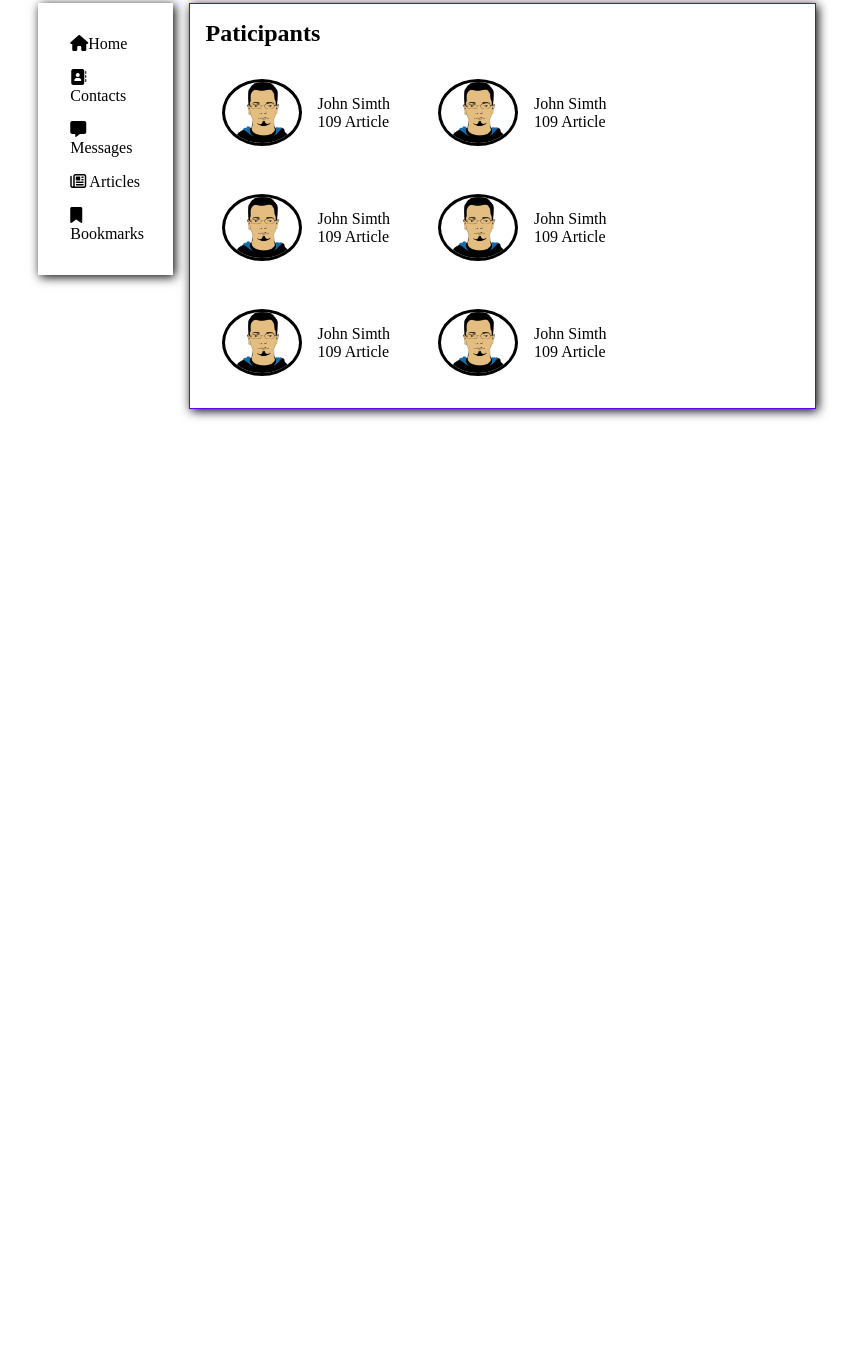
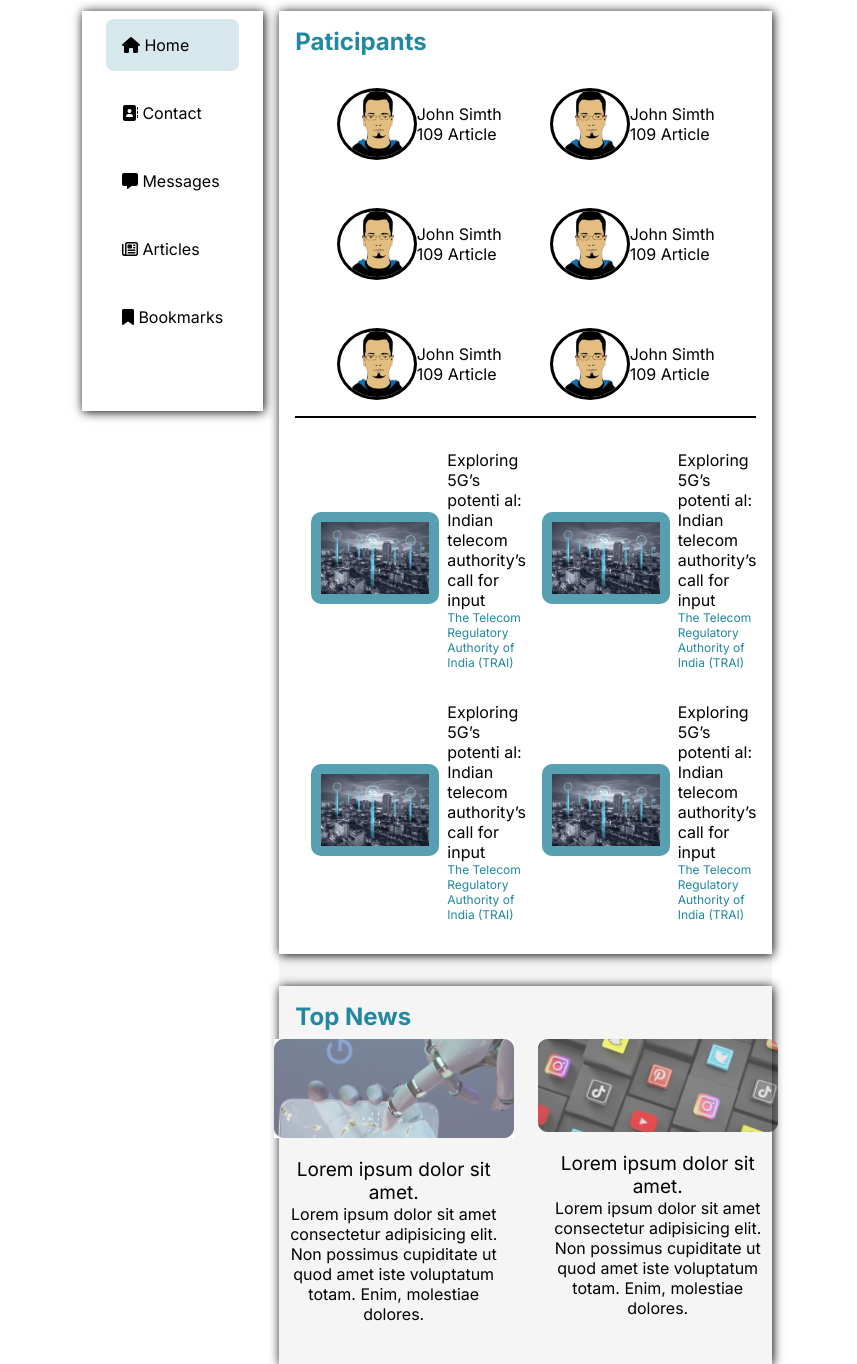
Before and after one commit to ozkan-aladdn/Profile-site, a plain HTML site: page index.html in a window 1280 px wide. Shown: the part 157-1521 px from the top of the page, without its empty margins (213-1070 px from the left). Before the commit the page ends 800 px from the top, so only its background shows below. Drawn offline with Linux system fonts and the light colour scheme.

Commit message:
proje-finish

```diff
--- a/index.html
+++ b/index.html
@@ -3,7 +3,7 @@
   <head>
     <meta charset="UTF-8" />
     <meta name="viewport" content="width=device-width, initial-scale=1.0" />
-    <title>Document</title>
+    <title>News Posting</title>
     <link rel="stylesheet" href="style.css" />
     <link
       rel="stylesheet"
@@ -46,12 +46,16 @@
       <div class="main">
         <div class="sidebar">
           <ul>
-            <li> <i class="fa-solid fa-house"></i>Home</li>
-            <li><i class="fa-solid fa-address-book"></i>Contacts</li>
-            <li><i class="fa-solid fa-message"></i>Messages</li>
-            <li><i class="fa-regular fa-newspaper"></i>
-              Articles</li>
-            <li><i class="fa-solid fa-bookmark"></i>Bookmarks</li>
+            <li class="home"><i class="fa-solid fa-house"></i> Home</li>
+            <li><i class="fa-solid fa-address-book"></i> Contact</li>
+            <li><i class="fa-solid fa-message"></i> Messages</li>
+            <li><i class="fa-regular fa-newspaper"></i> Articles</li>
+            <li><i class="fa-solid fa-bookmark"></i> Bookmarks</li>
+            <li></li>
+            <li></li>
+            <li></li>
+            <li></li>
+            <li></li>
           </ul>
         </div>
 
@@ -60,36 +64,137 @@
             <h2>Paticipants</h2>
             <div class="cards">
               <div class="card">
-                <img src="./img/participantAvatar.png" alt="">
-                <div class="text"><span>John Simth</span>
-                <p>109 Article</p></div>
+                <img src="./img/participantAvatar.png" alt="" />
+                <div class="text">
+                  <span>John Simth</span>
+                  <p>109 Article</p>
+                </div>
               </div>
               <div class="card">
-                <img src="./img/participantAvatar.png" alt="">
-                <div class="text"><span>John Simth</span>
-                  <p>109 Article</p></div>
+                <img src="./img/participantAvatar.png" alt="" />
+                <div class="text">
+                  <span>John Simth</span>
+                  <p>109 Article</p>
+                </div>
               </div>
               <div class="card">
-                <img src="./img/participantAvatar.png" alt="">
-                <div class="text"><span>John Simth</span>
-                  <p>109 Article</p></div>
+                <img src="./img/participantAvatar.png" alt="" />
+                <div class="text">
+                  <span>John Simth</span>
+                  <p>109 Article</p>
+                </div>
               </div>
               <div class="card">
-                <img src="./img/participantAvatar.png" alt="">
-                <div class="text"><span>John Simth</span>
-                  <p>109 Article</p></div>
+                <img src="./img/participantAvatar.png" alt="" />
+                <div class="text">
+                  <span>John Simth</span>
+                  <p>109 Article</p>
+                </div>
               </div>
               <div class="card">
-                <img src="./img/participantAvatar.png" alt="">
-                <div class="text"><span>John Simth</span>
-                  <p>109 Article</p></div>
+                <img src="./img/participantAvatar.png" alt="" />
+                <div class="text">
+                  <span>John Simth</span>
+                  <p>109 Article</p>
+                </div>
               </div>
               <div class="card">
-                <img src="./img/participantAvatar.png" alt="">
-                <div class="text"><span>John Simth</span>
-                  <p>109 Article</p></div>
+                <img src="./img/participantAvatar.png" alt="" />
+                <div class="text">
+                  <span>John Simth</span>
+                  <p>109 Article</p>
+                </div>
               </div>
+            </div>
 
+            <div class="rightmenu-botton">
+              <div class="box">
+                <div class="box-img"><img src="./img/new.jpg" alt="" /></div>
+                <div class="text-main">
+                  <div class="text2">
+                    <p>
+                      Exploring 5G’s potenti al: Indian telecom authority’s call
+                      for input
+                    </p>
+                    <div class="text3">
+                      The Telecom Regulatory Authority of India (TRAI)
+                    </div>
+                  </div>
+                </div>
+              </div>
+              <div class="box">
+                <div class="box-img"><img src="./img/new.jpg" alt="" /></div>
+                <div class="text-main">
+                  <div class="text2">
+                    <p>
+                      Exploring 5G’s potenti al: Indian telecom authority’s call
+                      for input
+                    </p>
+                    <div class="text3">
+                      The Telecom Regulatory Authority of India (TRAI)
+                    </div>
+                  </div>
+                </div>
+              </div>
+              <div class="box">
+                <div class="box-img"><img src="./img/new.jpg" alt="" /></div>
+                <div class="text-main">
+                  <div class="text2">
+                    <p>
+                      Exploring 5G’s potenti al: Indian telecom authority’s call
+                      for input
+                    </p>
+                    <div class="text3">
+                      The Telecom Regulatory Authority of India (TRAI)
+                    </div>
+                  </div>
+                </div>
+              </div>
+              <div class="box">
+                <div class="box-img"><img src="./img/new.jpg" alt="" /></div>
+                <div class="text-main">
+                  <div class="text2">
+                    <p>
+                      Exploring 5G’s potenti al: Indian telecom authority’s call
+                      for input
+                    </p>
+                    <div class="text3">
+                      The Telecom Regulatory Authority of India (TRAI)
+                    </div>
+                  </div>
+                </div>
+              </div>
+            </div>
+          </div>
+
+          <div class="rightmenu-botton2">
+            <div class="title">
+              <h2>Top News</h2>
+            </div>
+
+            <div class="select">
+              <div class="select1">
+                <img src="./img/Rectangle_2.jpg" alt="" />
+                <div class="metin">
+                  <p class="baslik">Lorem ipsum dolor sit amet.</p>
+                  <p>
+                    Lorem ipsum dolor sit amet consectetur adipisicing elit. Non
+                    possimus cupiditate ut quod amet iste voluptatum totam.
+                    Enim, molestiae dolores.
+                  </p>
+                </div>
+              </div>
+              <div class="select1">
+                <img src="./img/Rectangle_1.png" alt="" />
+                <div class="metin">
+                  <p class="baslik">Lorem ipsum dolor sit amet.</p>
+                  <p>
+                    Lorem ipsum dolor sit amet consectetur adipisicing elit. Non
+                    possimus cupiditate ut quod amet iste voluptatum totam.
+                    Enim, molestiae dolores.
+                  </p>
+                </div>
+              </div>
             </div>
           </div>
         </div>
--- a/style.css
+++ b/style.css
@@ -1,8 +1,11 @@
+@import url("https://fonts.googleapis.com/css2?family=Inter:wght@100..900&display=swap");
+
 * {
   margin: 0;
   padding: 0;
   box-sizing: border-box;
   /* border: 1px solid red; */
+  font-family: "Inter", sans-serif;
 }
 
 .container {
@@ -62,37 +65,49 @@
 .main {
   display: flex;
   justify-content: center;
-  width: 70%;
-
+  width: 55%;
   margin: auto;
-  margin-top: 1rem;
+  margin-top: 1.5rem;
   gap: 1rem;
 }
 
 .sidebar {
-  width: 15%;
+  border: none;
+  box-shadow: 1px 1px 10px;
   height: 50vh;
 }
 
 .sidebar ul {
   display: flex;
   flex-direction: column;
-  padding: 2rem;
-
+  justify-content: center;
+  flex-wrap: wrap;
+  padding: 0.5rem 1.5rem;
   gap: 1rem;
 
   /* border: 1px solid red; */
-  box-shadow: 2px 2px 10px;
 }
 .sidebar ul li {
   list-style-type: none;
+  padding: 1rem;
+  font-size: 1rem;
+}
+.home {
+  background-color: #d6e8ec;
+  border-radius: 8px;
 }
 
 .rightmenu {
   width: 70%;
   display: flex;
-  border: 1px solid rgb(98, 0, 255);
-  box-shadow: 2px 2px 10px;
+  flex-direction: column;
+  border: none;
+
+  gap: 2rem;
+  background-color: #f5f5f5;
+}
+.rightmenu h2 {
+  color: #21889f;
 }
 
 .rightmenu-top {
@@ -100,24 +115,127 @@
   flex-direction: column;
   padding: 1rem;
   gap: 1rem;
+  box-shadow: 1px 1px 10px;
 }
 
 .cards {
   display: flex;
   flex-wrap: wrap;
+  justify-content: center;
   gap: 1rem;
-  align-items: center;
+  border-bottom: 2px solid black;
 }
 
 .card {
   display: flex;
   align-items: center;
-  gap: 1rem;
+
   padding: 1rem;
 }
 
 .card img {
   width: 5rem;
+  height: 4.5rem;
   border: 3px solid black;
   border-radius: 50%;
 }
+
+/* ---------------------------------- */
+
+.box-img img {
+  width: 8rem;
+  border: 10px solid #56a0b2;
+  border-radius: 10px;
+}
+
+.rightmenu-botton {
+  display: flex;
+  flex-wrap: wrap;
+}
+.box {
+  display: flex;
+  padding: 1rem;
+  align-items: center;
+  width: 50%;
+  gap: 0.5rem;
+}
+
+.text3 {
+  color: rgb(32, 136, 159);
+  font-size: 12px;
+}
+
+/* ---------------------------------- */
+
+.rightmenu-botton2 {
+  padding-bottom: 2rem;
+  box-shadow: 1px 1px 10px;
+  padding: 1rem;
+}
+.select {
+  display: flex;
+  justify-content: center;
+  gap: 0.5rem;
+  text-align: center;
+  font-family: "Inter", sans-serif;
+}
+.baslik {
+  font-size: 19px;
+}
+.select1 {
+  gap: 1rem;
+  padding: 0.5rem;
+}
+.select1 img {
+  width: 15rem;
+}
+
+.metin {
+  padding: 1rem;
+}
+
+.sidebar,
+.rightmenu-botton,
+.rightmenu-top {
+  background-color: #ffffff;
+}
+
+@media screen and (max-width: 700px) {
+  .main {
+    flex-direction: column;
+    width: 100%;
+    align-items: center;
+  }
+  .sidebar {
+    height: auto;
+  }
+  .sidebar ul {
+    flex-direction: row;
+    justify-content: center;
+  }
+
+  .rightmenu {
+    width: ;
+  }
+  .rightmenu-botton {
+    flex-direction: column;
+  }
+  .select {
+    flex-direction: column;
+  }
+}
+@media screen and (max-width: 1250px) {
+  .rightmenu-botton {
+    flex-direction: column;
+  }
+  .box {
+    width: 70%;
+  }
+  .select {
+    flex-direction: column;
+    width: 70%;
+  }
+  .select1 {
+    justify-content: center;
+  }
+}
```
